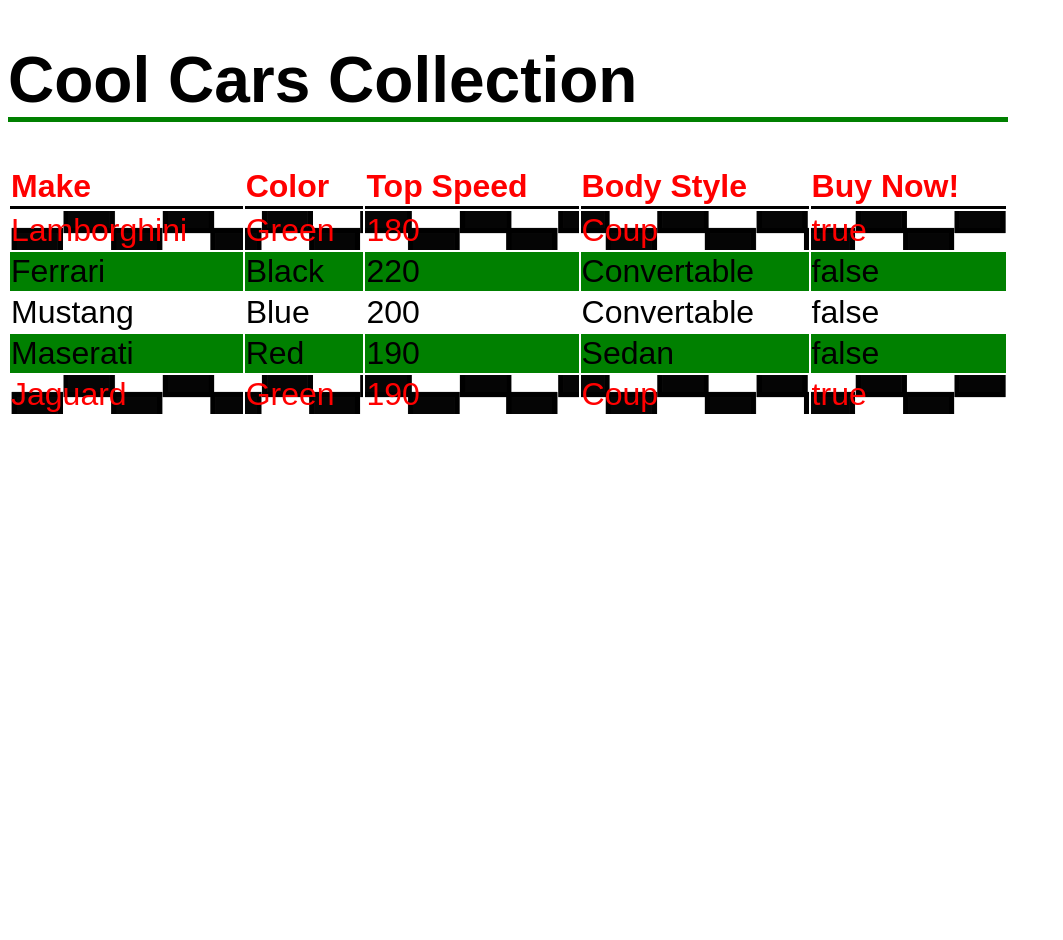
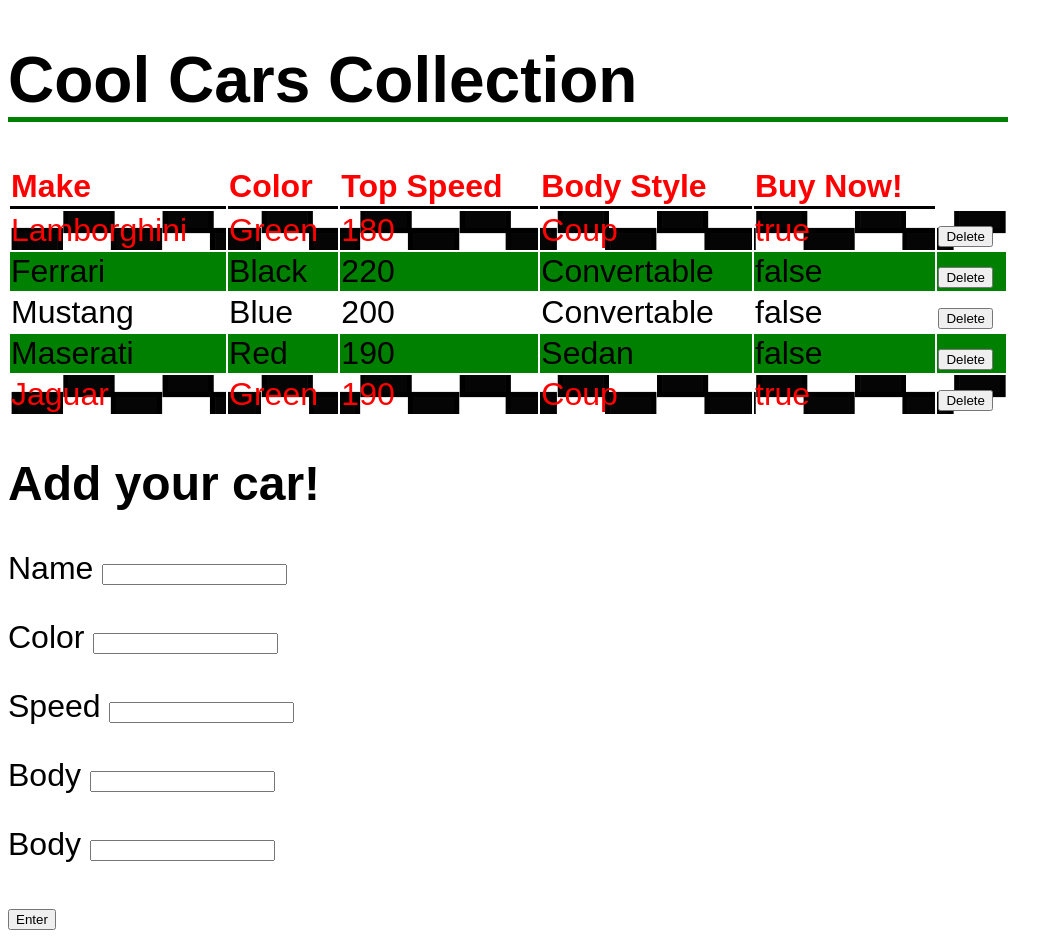
Before and after one commit to gvespasiano/vueTables, a plain HTML site: page index.html in a window 1280 px wide. Shown: the whole page, without its empty margins (0-1063 px from the left). Before the commit the page ends 800 px from the top, so only its background shows below. Drawn offline with nearby package versions, Linux system fonts and the light colour scheme.

Commit message:
form additions

```diff
--- a/index.html
+++ b/index.html
@@ -22,8 +22,20 @@
 			   <td>{{cars.speed}}</td>
 			   <td>{{cars.style}}</td>
 			   <td>{{cars.forsale}}</td>
+			   <td><button v-on:click.prevent="">Delete</button>
 		   </tr>
 		</table>
+		<div id="form">
+			<h2>Add your car!</h2>
+			<form v-on:submit.prevent="addItem">
+				<p><label>Name <input type="text" v-model="newName"/></label></p>
+				<p><label>Color <input type="text" v-model="newColor"/></label></p>
+				<p><label>Speed <input type="number" v-model="newSpeed"/></label></p>
+				<p><label>Body <input type="text" v-model="newBody"/></label></p>
+				<p><label>Body <input id="car-sale" type="text" v-model="newSale"/></label></p>
+			<button type="submit">Enter</button>
+			</form>
+		</div>
 	</div>
 
 
--- a/script.js
+++ b/script.js
@@ -1,3 +1,4 @@
+//Collection data array
 const collectArray = [{
 	name: "Lamborghini",
 	color: "Green",
@@ -23,16 +24,23 @@ const collectArray = [{
 	style: "Sedan",
 	forsale: false
 },{
-	name: "Jaguard",
+	name: "Jaguar",
 	color: "Green",
 	speed: 190,
 	style: "Coup",
 	forsale: true
 }];
 
+//inserting collection array into vue
 var myVue = new Vue({
       el: "#collect",
       data: {
-		  cars: collectArray
+		  cars: collectArray,
+		  newName:"",
+		  newColor:"",
+		  newSpeed:"",
+		  newStyle:"",
+		  newBody:"",
+		  newSale:""
       }
     });
--- a/style.css
+++ b/style.css
@@ -22,6 +22,12 @@ td{
 table{
 	width:1000px;
 }
+
+
+
+
+
+
 .even{
 background-color:green;
 }
```
